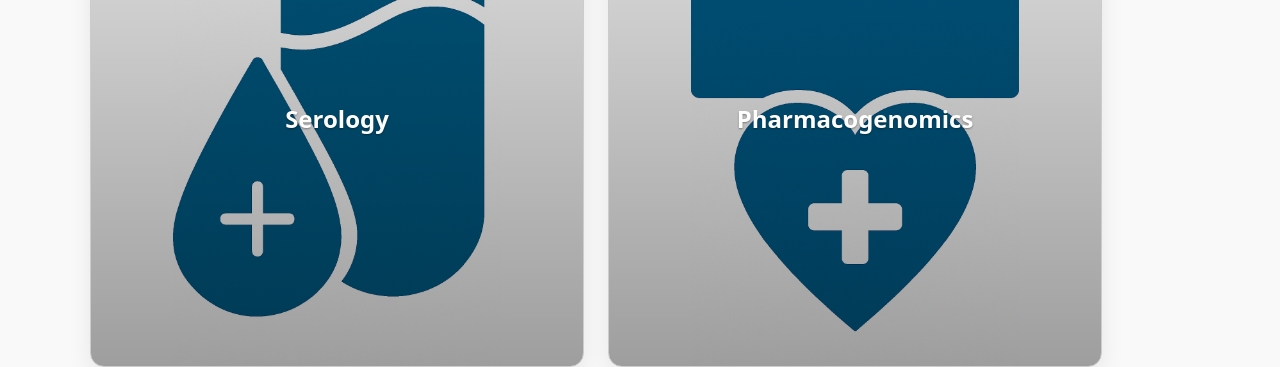
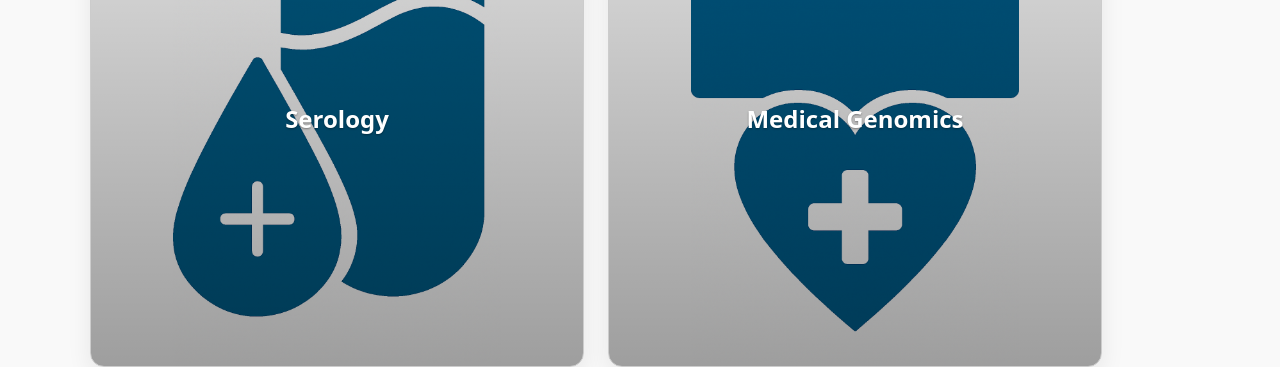
Before and after one commit to morenolab/MexicanBiobank_webpage, a Jekyll site: the page built from pages/research.md, in a window 1280 px wide and 900 px high, scrolled down 2190 px. Shown: the part 373-740 px from the top of the window. Built offline with Jekyll 4.4.1, drawn with Linux system fonts in a browser that asks for light colours.

Commit message:
Update research.md

```diff
--- a/pages/research.md
+++ b/pages/research.md
@@ -117,7 +117,7 @@ permalink: /research/
 
             <article class="cr-panel"
                 style="--bg-image: url('{{ "/assets/icons/health.png" | relative_url }}'); --bg-size: contain; --bg-position: center;">
-                <h3 class="cr-title">Pharmacogenomics</h3>
+                <h3 class="cr-title">Medical Genomics</h3>
             </article>
         </div>
 </section>
```
